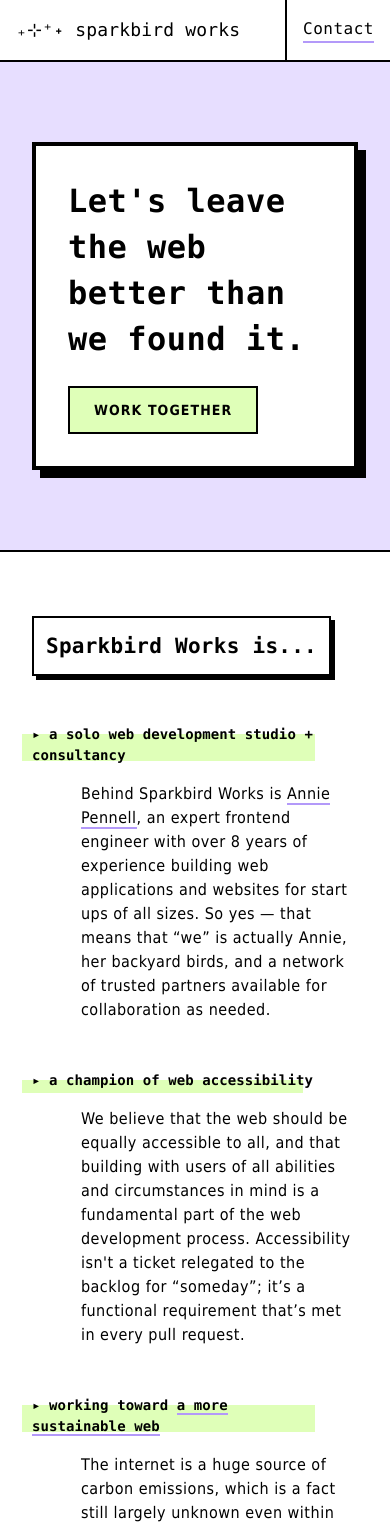
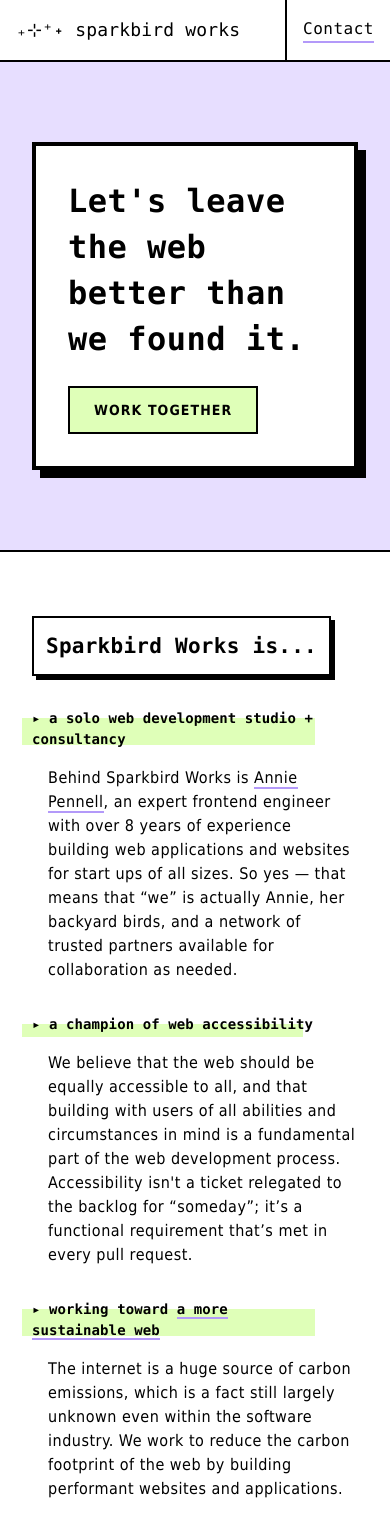
Before and after one commit to apennell/sparkbird-web, a Next.js app: page / in a window 390 px wide. Shown: the top 1527 px of the page. Built offline with nearby package versions, Linux system fonts and the light colour scheme.

Commit message:
Improve mobile spacing

```diff
--- a/app/page.module.css
+++ b/app/page.module.css
@@ -31,7 +31,7 @@
 .sectionContainer {
   display: flex;
   flex-direction: column;
-  gap: 3rem;
+  gap: 2rem;
 }
 
 .sectionContainer .aboutCard {
@@ -62,14 +62,13 @@
 }
 
 .aboutContent {
-  max-width: 85%;
-  margin-inline-start: auto;
+  margin-inline-start: 1rem;
 }
 
 .servicesContainer {
   display: flex;
   flex-direction: column;
-  gap: 2rem;
+  gap: 1.5rem;
 }
 
 .bottomSection {
@@ -89,8 +88,16 @@
     padding: 6rem 4rem;
   }
 
+  .sectionContainer {
+    gap: 3rem;
+  }
+
   .aboutContent {
     max-width: 80%;
+  }
+
+  .servicesContainer {
+    gap: 2rem;
   }
 }
 
@@ -111,5 +118,6 @@
 
   .aboutContent {
     max-width: 75%;
+    margin-inline-start: auto;
   }
 }
```
